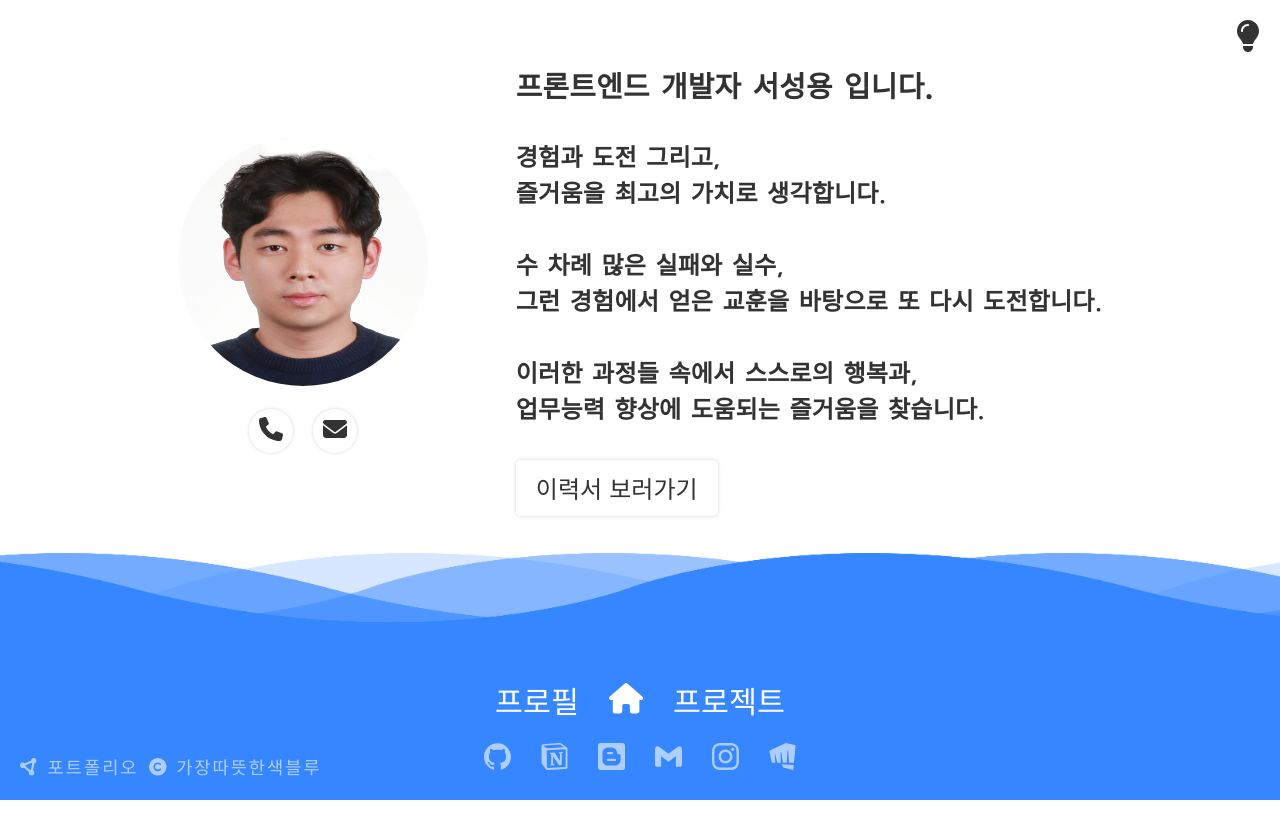
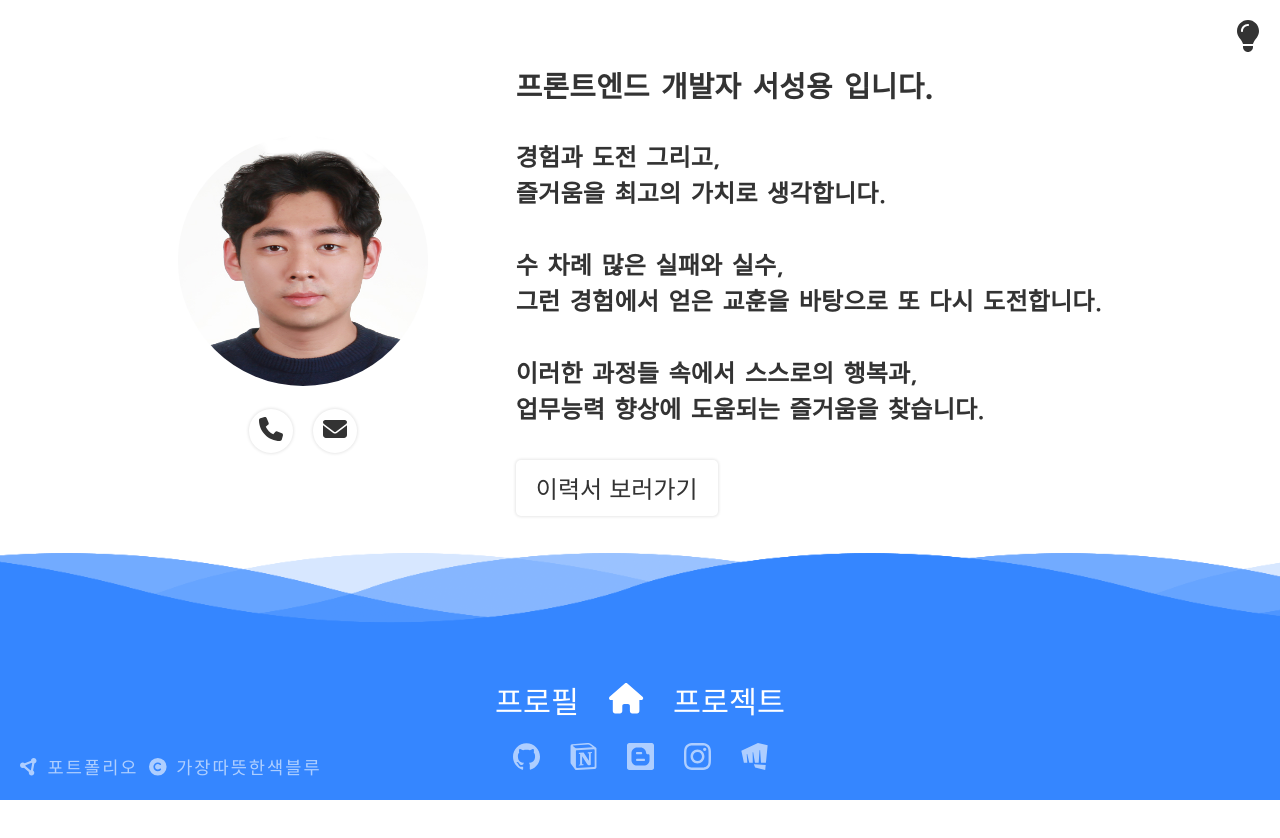
Before and after one commit to rkekqmf/OP.GG, a Next.js app: page /profile in a window 1280 px wide. Shown: the top 838 px of the page. Built offline with nearby package versions, Linux system fonts and the light colour scheme.

Commit message:
Mod : tomail position

```diff
--- a/components/common/svgController.js
+++ b/components/common/svgController.js
@@ -1,7 +1,6 @@
 import Github from "/public/github.svg";
 import Notion from "/public/notion.svg";
 import Blogger from "/public/blogger.svg";
-import Gmail from "/public/gmail.svg";
 import Instagram from "/public/instagram.svg";
 import Riotgames from "/public/riotgames.svg";
 
@@ -11,7 +10,6 @@ const SvgController = ({ name, width, height, fill }) => {
       {name === "github" && <Github width={width} height={height} fill={fill} />}
       {name === "notion" && <Notion width={width} height={height} fill={fill} />}
       {name === "blogger" && <Blogger width={width} height={height} fill={fill} />}
-      {name === "gmail" && <Gmail width={width} height={height} fill={fill} />}
       {name === "instagram" && <Instagram width={width} height={height} fill={fill} />}
       {name === "riotgames" && <Riotgames width={width} height={height} fill={fill} />}
     </>
--- a/components/layout/footer.js
+++ b/components/layout/footer.js
@@ -10,7 +10,6 @@ const CONTACT_DATA = [
   { github: "https://github.com/rkekqmf" },
   { notion: "https://rkekqmf.notion.site/d86c741ccc92419585ce85bc22ca8b87" },
   { blogger: "https://rkekqmf.tistory.com" },
-  { gmail: "mailto:rkekqmf@gmail.com" },
   { instagram: "https://www.instagram.com/rkekqmf" },
   {
     riotgames:
```
Also changed, not shown: public/gmail.svg (deleted).
